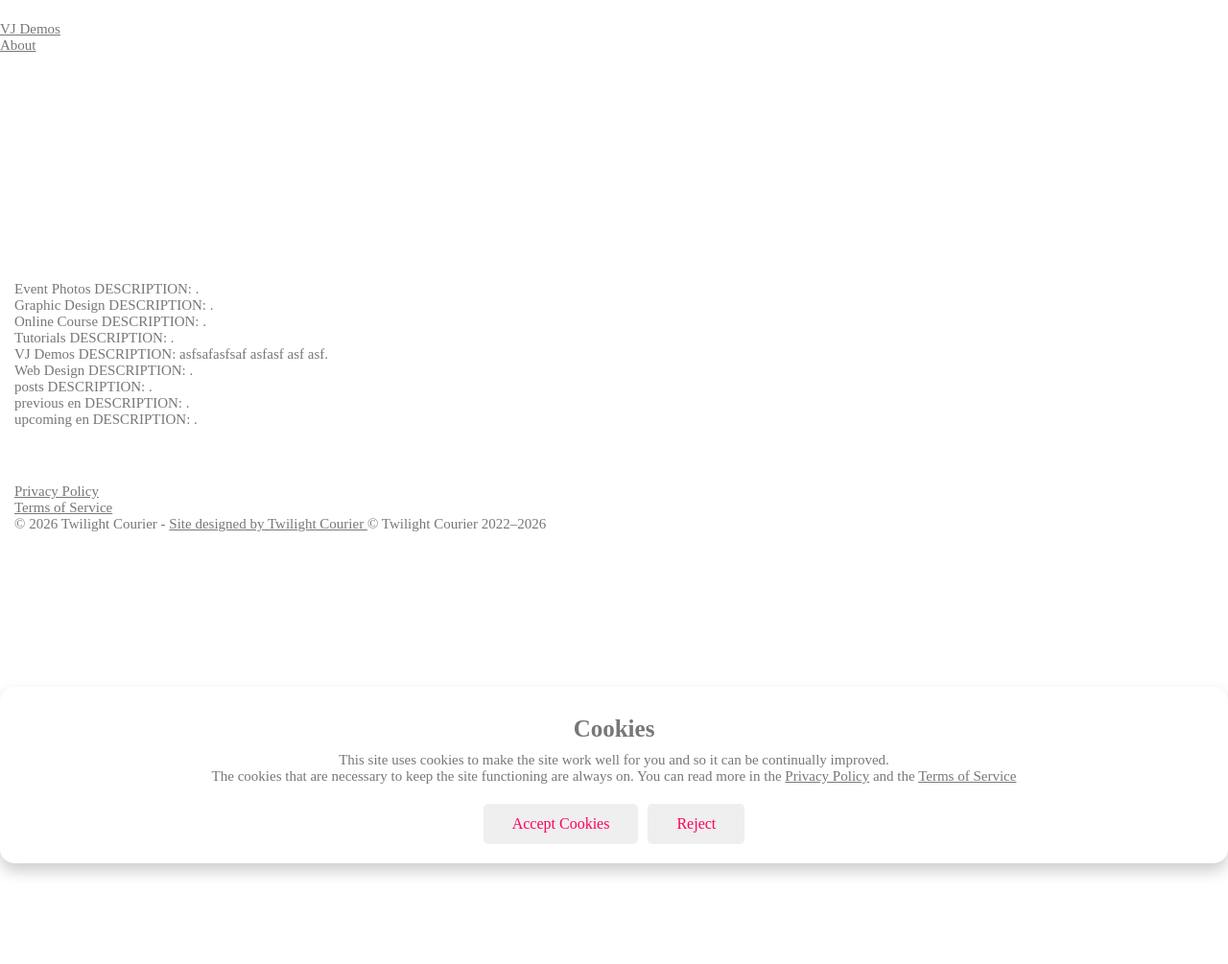
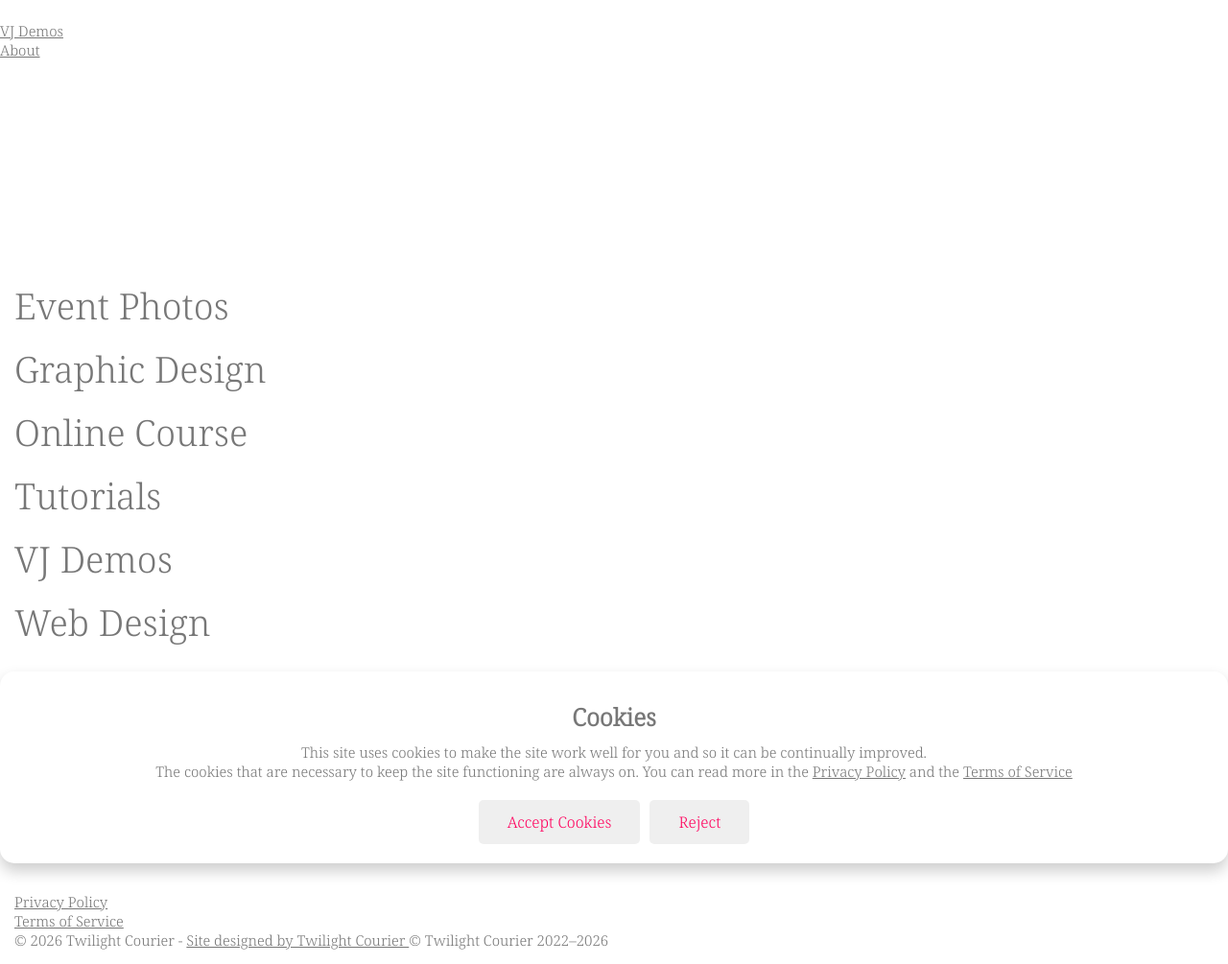
Before and after one commit to twilightcourier/twilightcourier.github.io, a Jekyll site: the page built from index.html, in a window 1280 px wide. Shown: the whole page at 96% size. Built offline with Jekyll 4.4.1, drawn with Linux system fonts in a browser that asks for light colours; some web fonts are replaced.

Commit message:
updated font file and added headers

```diff
--- a/_config.yml
+++ b/_config.yml
@@ -12,7 +12,6 @@ permalink: /:categories/:year/:month/:day/:title:output_ext
 collections:
   VJ_Demos:
     output: true
-    collection_descriptions: "asfsafasfsaf asfasf asf asf"
   Tutorials:
     output: true
   Event_Photos:
--- a/css/style.css
+++ b/css/style.css
@@ -1,6 +1,6 @@
 @font-face {
     font-family: NotoSerif1;
-    src: url(fonts/NotoSerif-Light.ttf);
+    src: url(/fonts/NotoSerif-Light.ttf);
 }
 
 * {
--- a/css/tile1.css
+++ b/css/tile1.css
@@ -13,6 +13,11 @@
 
 .tile-group * {
     box-sizing: border-box;
+}
+
+.tile-header {
+    color: #777;
+    font-size: 2.5rem;
 }
 
 .tile-single {
--- a/index.html
+++ b/index.html
@@ -15,14 +15,14 @@ meta_content: Twilight Courier
 
 
 {% for collection in site.collections %}
-<div class="tile_header">
+<div class="tile-header">
     {{ collection.label | replace: "_", " "}}
-    DESCRIPTION: {{ collection.collection_descriptions }}.
+
 
 </div>
-{% endfor %}
+
 <div class="tile-group">
-    {% for item in site.VJ_Demos %}
+    {% for item in site[collection.label]  %}
 
 
     <div class="tile-single">
@@ -47,7 +47,7 @@ meta_content: Twilight Courier
     {% endfor %}
 
 </div>
-
+{% endfor %}
 
 
 
```
